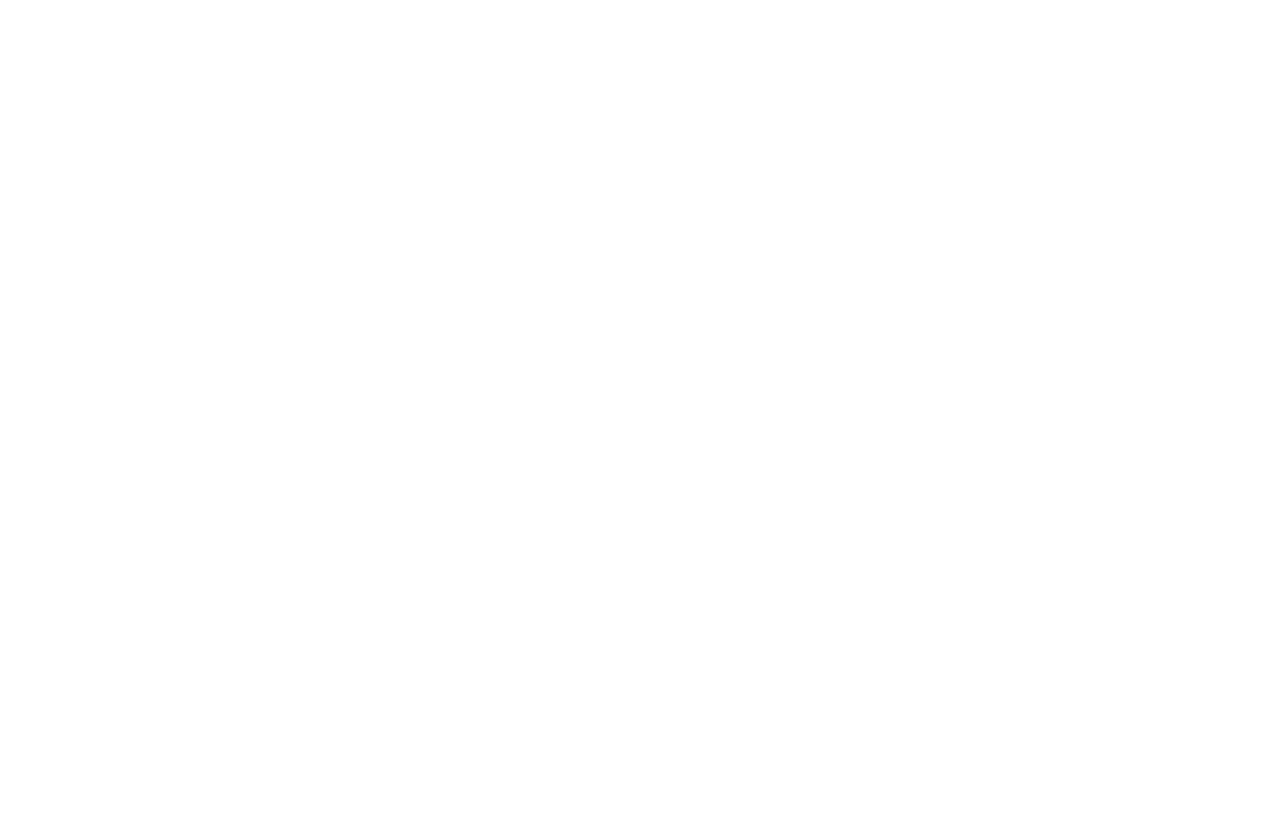
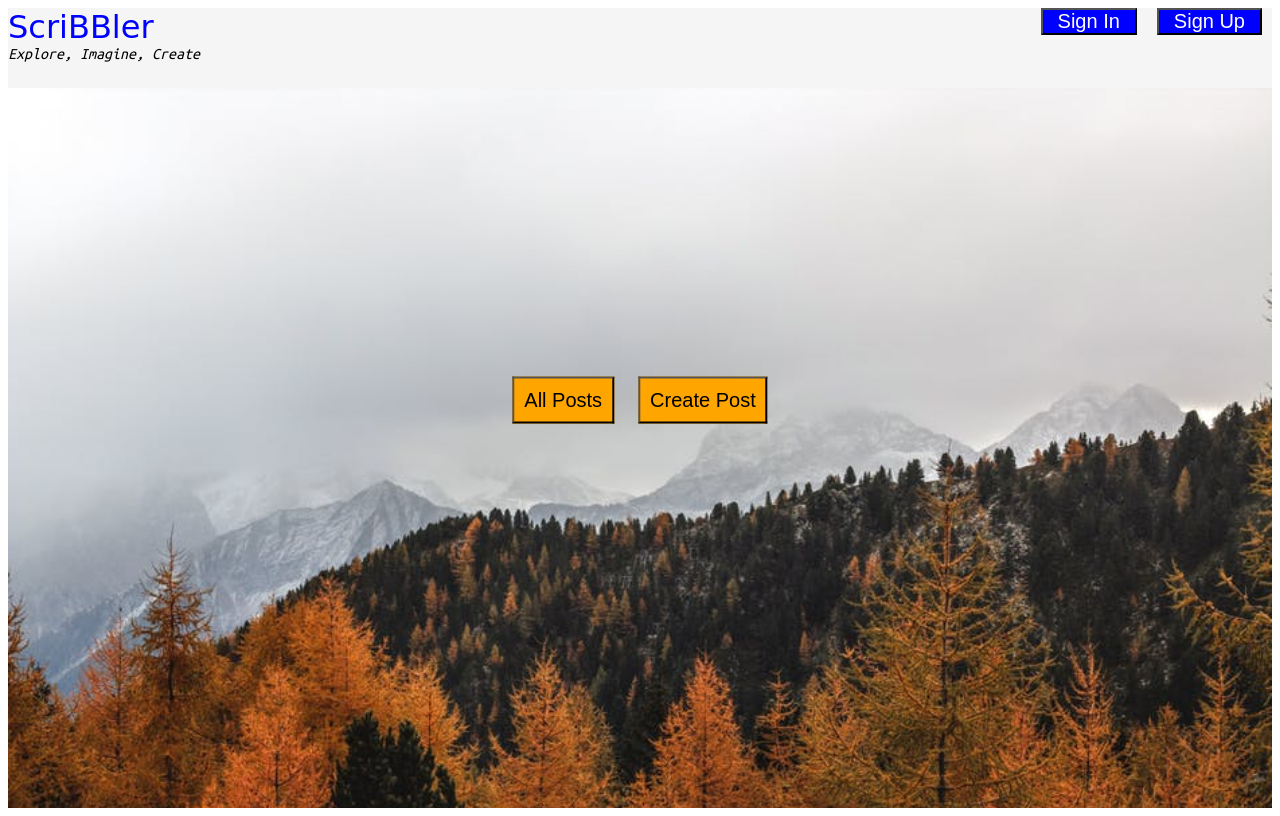
Before and after one commit to gokulkumar-gopal/Project_Scribbler, a plain HTML site: page index.html in a window 1280 px wide. Drawn offline with Linux system fonts and the light colour scheme; a web font is replaced by a local one.

Commit message:
Part A daily changes committed

```diff
--- a/index.html
+++ b/index.html
@@ -2,12 +2,28 @@
 <html>
 
 <head>
-    <!-- TODO: Include Font Awesome file here -->
-    <!-- TODO: Include Google Fonts file here -->
+    <link rel="stylesheet" type="text/css" href="styles/index.css"/>
+    <link rel="script" type="text/javascript" href="scripts/index.js"/>
+    <link rel="stylesheet" href="https://fonts.googleapis.com/css?family=Montez&display=swap" />
+    <link rel="stylesheet" type="text/css" href="https://fonts.googleapis.com/css?family=Ubuntu+Mono" />
 </head>
 
 <body>
     <!-- TODO: Include all your code for the header and home page here -->
+    <div>
+        <div id="header">
+            <label id="logo">ScriBBler</label>
+            <button id="signup">Sign Up</button>
+            <button id="signin">Sign In</button>
+            <p id="logotext">Explore, Imagine, Create</p>
+        </div>
+        <div id="homepage">
+            <div id="posts">
+                <button id="allposts">All Posts</button>
+                <button id="createposts">Create Post</button>
+            </div>
+        </div>
+    </div>
 </body>
 
 </html>
--- /dev/null
+++ b/styles/index.css
@@ -0,0 +1,61 @@
+#header {
+    height: 10vh;
+    background-color: whitesmoke;
+}
+
+#logo {
+    font-family: 'Montez', cursive;
+    font-size: xx-large;
+    color: blue;
+}
+
+#logotext {
+    margin: 0px;
+    font-family: 'Ubuntu Mono';
+    font-style: italic;
+}
+
+#signup, #signin {
+    float: right;
+    margin: 0 10px 0 10px;
+    font-size: 20px;
+    padding: 0 15px 0 15px;
+    background-color: blue;
+    color: white;
+}
+
+/*
+#homepage img
+{
+    width: 100%;
+    height: 90vh;
+    position: absolute;
+    z-index: 1;
+}*/
+
+#homepage {
+    height: 90vh;
+    background-image: url("../images/background.jpg");
+    background-repeat: no-repeat;
+    background-size: cover;
+    background-position: absolute;
+    width: 100%;
+}
+
+#posts {
+    margin: 0;
+    position: absolute;
+    top: 50%;
+    left: 50%;
+    display: table-cell;
+    -ms-transform: translate(-50%, -50%);
+    transform: translate(-50%, -50%);
+}
+
+#createposts, #allposts {
+    margin: 0 10px 0 10px;
+    font-size: 20px;
+    padding: 10px;
+    background-color: orange;
+    color: black;
+}
```
